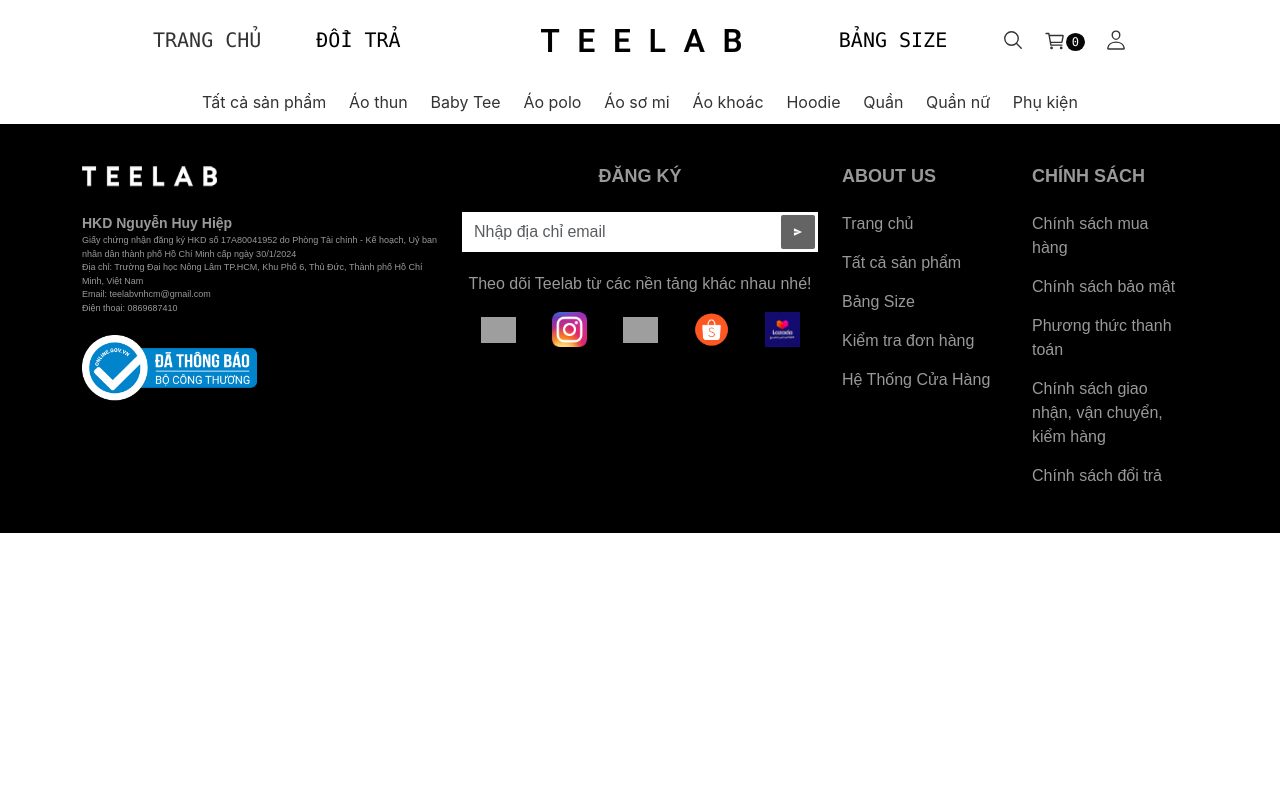
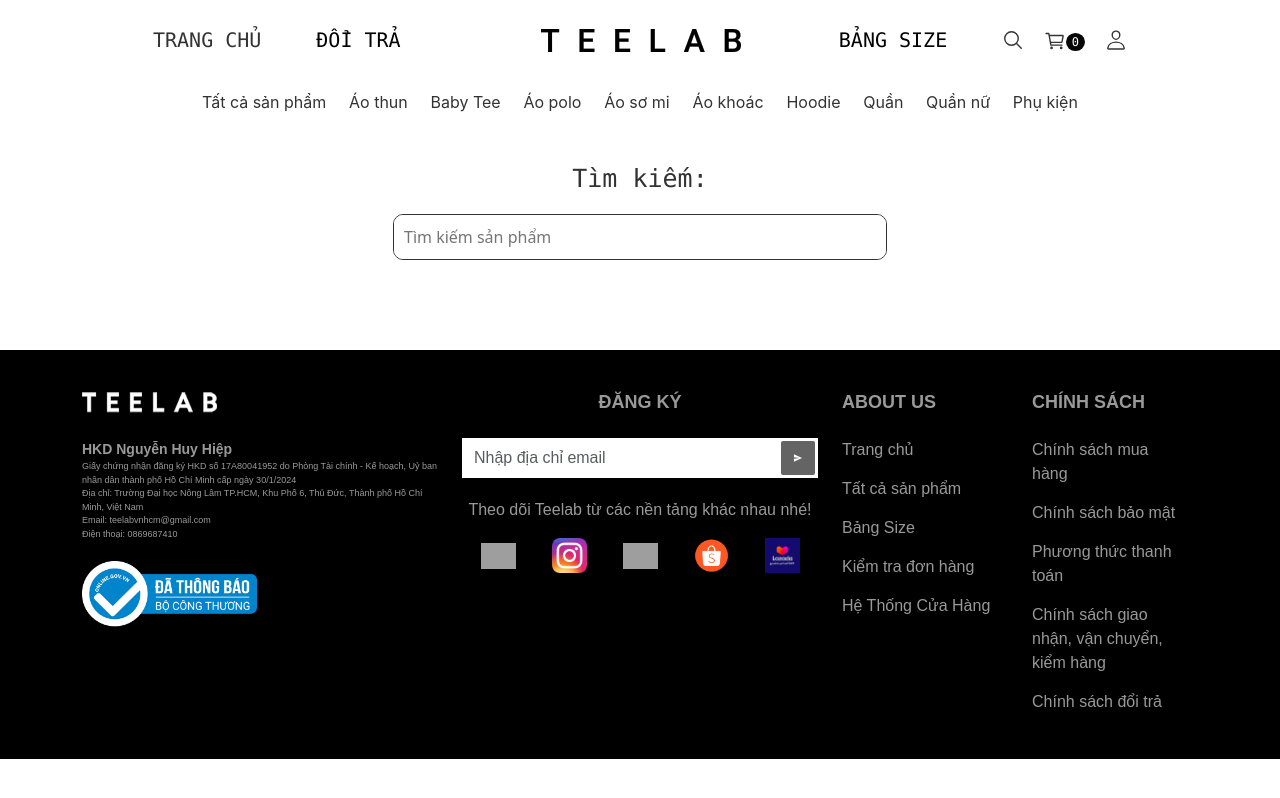
Before and after one commit to NguyenViKhang20130287/CDW_Clothes_Ecommerce_Shop, a React (Create React App) app: page /search in a window 1280 px wide. Built offline with nearby package versions, Linux system fonts and the light colour scheme; grey boxes are pictures that could not be loaded.

Commit message:
complete search screen

```diff
--- a/src/components/Header/HeaderComponent.js
+++ b/src/components/Header/HeaderComponent.js
@@ -1,21 +1,22 @@
 import React, {useEffect, useState} from "react";
-// import {Link} from 'react-router-dom'
 import LOGO from '../../assets/img/logo.webp'
-// icons
 import {IoCartOutline, IoSearchOutline, IoPersonOutline, IoCloseOutline} from "react-icons/io5";
 import {HiBars3BottomLeft} from "react-icons/hi2";
-// css
 import './HeaderComponent.css'
-// components
-import {Link} from "react-router-dom";
+import {Link, useNavigate} from "react-router-dom";
 import {useSelector} from 'react-redux';
-import SearchedProduct from "../Search/SearchedProduct";
 import APIService from "../../services/APIService";
+import ProductCardComponent from "../ProductCard/ProductCardComponent";
 
 
 const HeaderComponent = () => {
     const [searchPopupShowStatus, setSearchPopupShowStatus] = useState(false)
     const [sidebarToggleStatus, setSidebarToggleStatus] = useState(false)
+    const [totalQuantity, setTotalQuantity] = useState(0);
+    const cartItems = useSelector(state => state.root.cart);
+    const [searchKeyword, setSearchKeyword] = useState('');
+    const [searchResult, setSearchResult] = useState([]);
+    const navigate = useNavigate();
 
     const handleShowHideSearch = (e) => {
         e.preventDefault()
@@ -31,18 +32,18 @@ const HeaderComponent = () => {
         else setSidebarToggleStatus(false)
     }
 
-    const [totalQuantity, setTotalQuantity] = useState(0);
-    const cartItems = useSelector(state => state.root.cart);
-
-    useEffect(() => {
-        const newTotalQuantity = cartItems.reduce((total, item) => total + item.quantity, 0);
-        setTotalQuantity(newTotalQuantity);
-    }, [cartItems]);
-    const [searchKeyword, setSearchKeyword] = useState('');
     const handleInputChange = (event) => {
         setSearchKeyword(event.target.value);
     }
-    const [searchResult, setSearchResult] = useState([]);
+
+    const handleSearch = (e) => {
+        e.preventDefault();
+        if (searchKeyword.trim()) {
+            navigate('/search', { state: { keyword: searchKeyword } });
+            setSearchPopupShowStatus(false);
+        }
+    };
+
     const findProduct = async () => {
         if (searchKeyword.trim() === '') {
             setSearchResult([]);
@@ -55,6 +56,12 @@ const HeaderComponent = () => {
             }
         }
     }
+
+    useEffect(() => {
+        const newTotalQuantity = cartItems.reduce((total, item) => total + item.quantity, 0);
+        setTotalQuantity(newTotalQuantity);
+    }, [cartItems]);
+
     useEffect(() => {
         findProduct();
     }, [searchKeyword])
@@ -72,14 +79,25 @@ const HeaderComponent = () => {
                             <input placeholder={'Tìm kiếm sản phẩm...'}
                                    value={searchKeyword}
                                    onChange={handleInputChange}
+                                   onKeyDown={(e) => e.key === 'Enter' && handleSearch(e)}
                             />
-                            <button className={'searchBtn'} type={'button'}>Tìm kiếm</button>
+                            <button className={'searchBtn'} type={'button'} onClick={handleSearch}>Tìm kiếm</button>
                         </div>
                         <div className={'searchResult'}>
                             <div className={'searchResultList'}>
-                                {searchResult.slice(0, 4).map((product, index) => (
-                                    <SearchedProduct key={index} image={product.thumbnail} name={product.name}/>
+                                {searchResult.slice(0, 7).map((product, index) => (
+                                    <ProductCardComponent image={product.thumbnail}
+                                                          name={product.name}
+                                                          price={product.price}
+                                                          originPrice={product.price}/>
                                 ))}
+                                {searchResult.length > 7 && (
+                                    <div className={'productCardItem'}>
+                                        <div className={'itemImage'}>
+                                            <span>Xem thêm</span>
+                                        </div>
+                                    </div>
+                                )}
                             </div>
                         </div>
                     </div>
--- a/src/components/ProductCard/ProductCardComponent.js
+++ b/src/components/ProductCard/ProductCardComponent.js
@@ -11,8 +11,8 @@ const ProductCardComponent = ({image, name, price, originPrice}) => {
                 <span>{name}</span>
             </div>
             <div className={'itemPrice'}>
-                <span className={'price'}>{price}đ</span>
-                <span className={'originPrice'}>{originPrice}đ</span>
+                <span className={'price'}>{price.toLocaleString('vi-VN') + 'đ'}</span>
+                {originPrice ? <span className={'originPrice'}>{originPrice.toLocaleString('vi-VN') + 'đ'}</span> : null}
             </div>
         </div>
     )
--- a/src/components/Search/SearchedProduct.css
+++ /dev/null
@@ -1,27 +0,0 @@
-.searchResultList {
-    display: flex;
-    flex-wrap: wrap;
-    justify-content: space-between;
-}
-
-
-.search-item {
-    display: flex;
-    justify-content: space-between;
-    margin-bottom: 20px;
-}
-
-.search-img {
-    flex: 1;
-    text-align: right;
-    margin-left: -30px;
-}
-.search-img img {
-    width: 20%;
-}
-
-.search-name {
-    flex: 1;
-    text-align: left;
-    padding-top: 20px;
-}
--- a/src/components/Search/SearchedProduct.js
+++ /dev/null
@@ -1,17 +0,0 @@
-import React from "react";
-import './SearchedProduct.css'
-
-const SearchedProduct = ({image, name}) => {
-    return (
-        <div className={'search-item'}>
-            <div className={'search-img'}>
-                <img src={image} alt={''}/>
-            </div>
-            <div className={'search-name'}>
-                <span>{name}</span>
-            </div>
-        </div>
-    )
-}
-
-export default SearchedProduct
--- /dev/null
+++ b/src/components/SearchComponent/SearchComponent.js
@@ -0,0 +1,62 @@
+import React, {useEffect, useState} from "react";
+import ProductCardComponent from "../ProductCard/ProductCardComponent";
+import APIService from "../../services/APIService";
+const SearchComponent = ({keyword}) => {
+
+    const [searchKeyword, setSearchKeyword] = useState(keyword);
+    const [searchResult, setSearchResult] = useState([]);
+
+    const handleInputChange = (event) => {
+        setSearchKeyword(event.target.value);
+    }
+
+    const findProduct = async () => {
+        if (searchKeyword.trim() === '') {
+            setSearchResult([]);
+        } else {
+            try {
+                const searchResult = await new APIService().fetchData(`http://localhost:8080/api/v1/product/search?name=${searchKeyword}`);
+                setSearchResult(searchResult);
+            } catch (error) {
+                console.error('Error fetching product', error);
+            }
+        }
+    }
+    useEffect(() => {
+        findProduct();
+    }, [searchKeyword])
+    return (
+        <div className={'categoryContainer'}>
+            <h3 className={'search-title'}>Tìm kiếm: {searchKeyword}</h3>
+            <div className={'searchBar'}>
+                <input
+                    type={'text'}
+                    placeholder={'Tìm kiếm sản phẩm'}
+                    value={searchKeyword}
+                    onChange={handleInputChange}/>
+            </div>
+            <div className={'categoriesWrapper'}>
+                {searchResult.map((product, index) => {
+                    let price = product.price;
+                    let originPrice = null;
+
+                    if (product.productPromotions && product.productPromotions.length > 0) {
+                        originPrice = product.price;
+                        price = product.price - product.price * product.productPromotions[0].promotion.discount_rate/100;
+                    }
+                    return (
+                        <ProductCardComponent
+                            key={index}
+                            image={product.thumbnail}
+                            name={product.name}
+                            price={price}
+                            originPrice={originPrice}
+                        />
+                    );
+                })}
+            </div>
+        </div>
+    )
+}
+
+export default SearchComponent
--- a/src/pages/User/CartScreen/CartScreen.js
+++ b/src/pages/User/CartScreen/CartScreen.js
@@ -10,6 +10,8 @@ import APIService from "../../../services/APIService";
 const CartScreen = () => {
     const dispatch = useDispatch();
     const cartItems = useSelector(state => state.root.cart);
+    const [canCheckout, setCanCheckout] = useState(true);
+
     const totalPrice = cartItems.reduce((total, item) => {
         let discountRate = 0;
         if (item.product.productPromotions && item.product.productPromotions.length > 0) {
@@ -18,8 +20,7 @@ const CartScreen = () => {
         const discountPrice = (item.product.price - (item.product.price * discountRate / 100));
         return total + (discountPrice * item.quantity);
     }, 0);
-
-    const [canCheckout, setCanCheckout] = useState(true);
+    const formattedTotalPrice = totalPrice.toLocaleString('vi-VN') + 'đ';
 
     useEffect(() => {
         const canCheckout = cartItems.every(item => {
@@ -32,7 +33,7 @@ const CartScreen = () => {
         setCanCheckout(canCheckout);
     }, [cartItems]);
 
-    const formattedTotalPrice = totalPrice.toLocaleString('vi-VN') + 'đ';
+
 
     return (
         <div className={'big-container'}>
--- /dev/null
+++ b/src/pages/User/SearchScreen/SearchScreen.css
@@ -0,0 +1,25 @@
+
+.categoryContainer .search-title {
+    color: var(--color-black);
+    font-family: var(--font-family-monospace);
+    font-size: 25px;
+    margin-bottom: 20px;
+    text-align: center;
+}
+
+.categoryContainer .searchBar {
+    margin: 0 auto 20px;
+    width: 50%;
+    border: 1px solid var(--color-black);
+    overflow: hidden;
+    border-radius: 10px;
+}
+
+.categoryContainer .searchBar input {
+    align-content: center;
+    padding: 10px;
+    box-sizing: border-box;
+    width: 100%;
+    outline: none;
+    border: none;
+}
--- /dev/null
+++ b/src/pages/User/SearchScreen/SearchScreen.js
@@ -0,0 +1,24 @@
+import React from "react";
+import SHIRT_IMG from "../../../assets/img/shirt1.webp";
+import SearchComponent from "../../../components/SearchComponent/SearchComponent";
+import {useLocation} from "react-router-dom";
+import './SearchScreen.css'
+const SearchScreen = () => {
+    const location = useLocation();
+    const keyword = location.state ? location.state.keyword : '';
+
+    return (
+        <div className={'collectionScreenContainer'}>
+            <div className={'search-container'}>
+                <div className={'collectionScreenWrapper'} style={{width:"100%", justifyContent: "center"}}>
+                    <div className={'productShowWrapper'}>
+                        <SearchComponent
+                            keyword={keyword}/>
+                    </div>
+                </div>
+            </div>
+        </div>
+    )
+}
+
+export default SearchScreen
--- a/src/router/Router.js
+++ b/src/router/Router.js
@@ -15,6 +15,7 @@ import AccountDetail from "../pages/User/AccountDetailScreen/AccountDetail";
 import SizeSelectorScreen from "../pages/User/SizeSelectorScreen/SizeSelectorScreen";
 import OrderTrackingScreen from "../pages/User/OrderTrackingScreen/OrderTrackingScreen";
 import ProductDetailScreen from "../pages/User/ProductDetailScreen/ProductDetailScreen";
+import SearchScreen from "../pages/User/SearchScreen/SearchScreen";
 
 const Router = () => {
     return (
@@ -38,6 +39,7 @@ const Router = () => {
                 <Route path={'/order-tracking'} element={<OrderTrackingScreen/>}/>
                 <Route path={'/order-tracking'} element={<OrderTrackingScreen/>}/>
                 <Route path={'/size-selector'} element={<SizeSelectorScreen/>}/>
+                <Route path={'/search'} element={<SearchScreen/>}/>
             </Routes>
             <FooterComponent/>
         </div>
```
